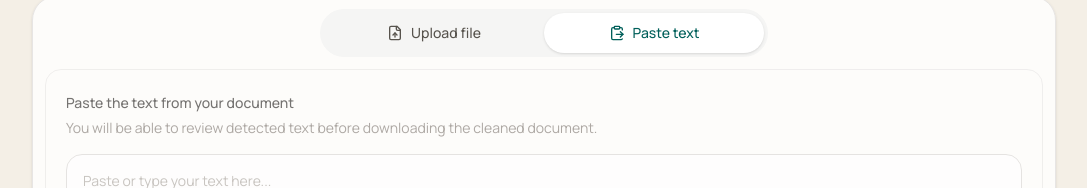
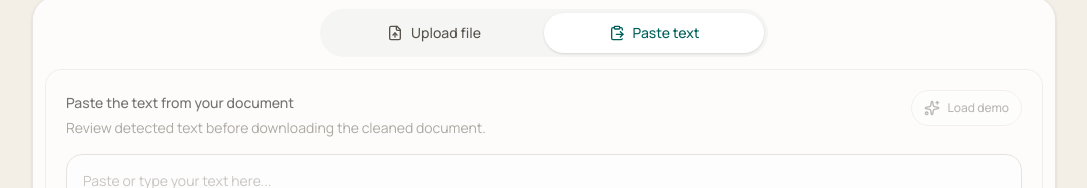
Before and after one commit to MadanMohan0537/watermark-cleanup, a Next.js app: page / in a window 1280 px wide. Both pictures are taken after a click on the tab "Paste text". Shown: the part 402-590 px from the top of the page, without its empty margins (96-1183 px from the left). Built offline with nearby package versions, Linux system fonts and the light colour scheme.

Commit message:
Add built-in demo text for portfolio walkthroughs

```diff
--- a/components/uploader/Dropzone.tsx
+++ b/components/uploader/Dropzone.tsx
@@ -1,9 +1,23 @@
 "use client";
 
 import { useCallback, useState } from "react";
-import { ClipboardPaste, FileUp } from "lucide-react";
+import { ClipboardPaste, FileUp, Sparkles } from "lucide-react";
 import { cn } from "@/lib/utils";
 import { Button } from "@/components/ui/button";
+
+const DEMO_TEXT = `ACME PRODUCT BRIEF
+
+CONFIDENTIAL DRAFT
+
+Watermark Cleanup is a privacy-first utility for reviewing and removing unwanted overlays from files you own or are authorized to edit.
+
+The workflow keeps the user in control: upload or paste content, inspect detected overlay candidates, choose what to keep or remove, compare the result, and export a cleaned copy.
+
+CONFIDENTIAL DRAFT
+
+This sample is included only to demonstrate repeated-text detection without requiring a personal file.
+
+CONFIDENTIAL DRAFT`;
 
 export function Dropzone({
   disabled,
@@ -25,6 +39,11 @@ export function Dropzone({
     },
     [onFile],
   );
+
+  function loadDemo() {
+    setMode("paste");
+    setText(DEMO_TEXT);
+  }
 
   return (
     <section className="rounded-3xl border border-stone-200 bg-white/80 p-3 shadow-sm">
@@ -98,10 +117,20 @@ export function Dropzone({
             if (text.trim()) onText(text);
           }}
         >
-          <label htmlFor="pasted-text" className="text-sm font-medium text-stone-900">
-            Paste the text from your document
-          </label>
-          <p className="mt-1 text-sm text-stone-500">You will be able to review detected text before downloading the cleaned document.</p>
+          <div className="flex flex-wrap items-start justify-between gap-3">
+            <div>
+              <label htmlFor="pasted-text" className="text-sm font-medium text-stone-900">
+                Paste the text from your document
+              </label>
+              <p className="mt-1 text-sm text-stone-500">
+                Review detected text before downloading the cleaned document.
+              </p>
+            </div>
+            <Button type="button" variant="outline" size="sm" disabled={disabled} onClick={loadDemo}>
+              <Sparkles className="h-4 w-4" />
+              Load demo
+            </Button>
+          </div>
           <textarea
             id="pasted-text"
             value={text}
@@ -119,6 +148,18 @@ export function Dropzone({
           </div>
         </form>
       )}
+
+      <div className="flex flex-wrap items-center justify-center gap-2 px-3 py-3 text-xs text-stone-500">
+        <span>Want to explore without uploading a file?</span>
+        <button
+          type="button"
+          disabled={disabled}
+          className="font-medium text-teal-800 underline-offset-4 hover:underline disabled:cursor-not-allowed disabled:opacity-50"
+          onClick={loadDemo}
+        >
+          Load the built-in demo text
+        </button>
+      </div>
     </section>
   );
 }
```
